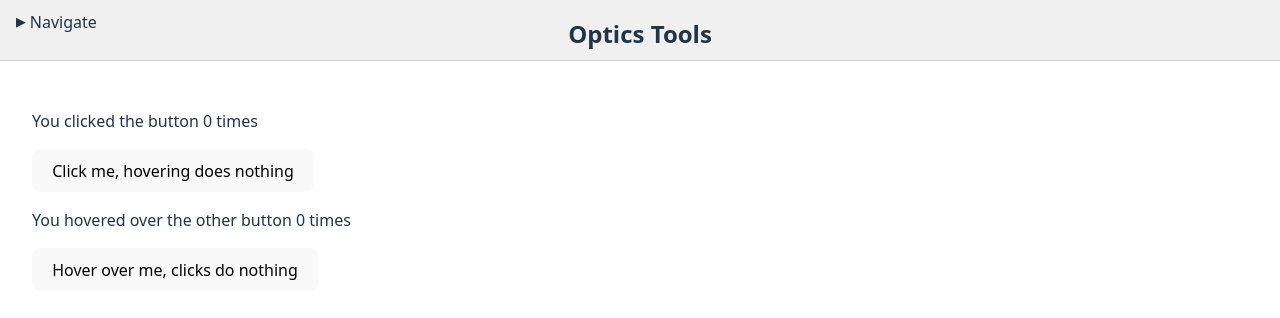
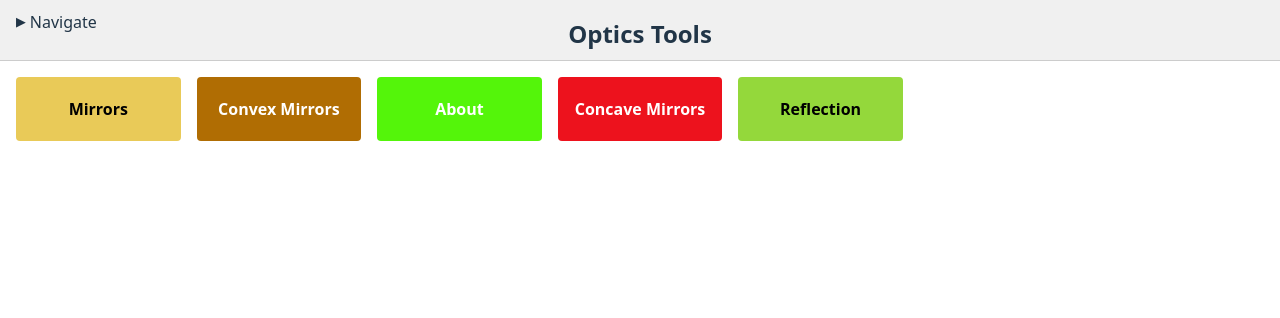
Before and after one commit to LaverBen/Optics-tools, a React (Vite) app: page / in a window 1280 px wide. Shown: the top 318 px of the page. Built offline with nearby package versions, Linux system fonts and the light colour scheme.

Commit message:
Implement brick layout home page

```diff
--- a/src/components/Header.jsx
+++ b/src/components/Header.jsx
@@ -1,5 +1,6 @@
 import { Link, Outlet, useLocation } from "react-router-dom";
 import { useState } from "react";
+import NAV_ITEMS from "./navItems";
 
 function NavLink({ to, label, location }) {
   return (
@@ -53,30 +54,7 @@ function NavList({ items, level = 0, location }) {
   );
 }
 
-const DEFAULT_NAV_ITEMS = [
-  { path: "/", label: "Home" },
-  { path: "/about", label: "About" },
-  {
-    path: "/reflection",
-    label: "Reflection",
-    children: [
-      {
-        path: "/reflection/mirrors",
-        label: "Mirrors",
-        children: [
-          {
-            path: "/reflection/mirrors/concave-mirrors",
-            label: "Concave Mirrors",
-          },
-          {
-            path: "/reflection/mirrors/convex-mirrors",
-            label: "Convex Mirrors",
-          },
-        ],
-      },
-    ],
-  },
-];
+const DEFAULT_NAV_ITEMS = NAV_ITEMS;
 
 function Header({ title, navItems = DEFAULT_NAV_ITEMS }) {
   const location = useLocation();
--- /dev/null
+++ b/src/components/navItems.js
@@ -0,0 +1,26 @@
+const NAV_ITEMS = [
+  { path: '/', label: 'Home' },
+  { path: '/about', label: 'About' },
+  {
+    path: '/reflection',
+    label: 'Reflection',
+    children: [
+      {
+        path: '/reflection/mirrors',
+        label: 'Mirrors',
+        children: [
+          {
+            path: '/reflection/mirrors/concave-mirrors',
+            label: 'Concave Mirrors',
+          },
+          {
+            path: '/reflection/mirrors/convex-mirrors',
+            label: 'Convex Mirrors',
+          },
+        ],
+      },
+    ],
+  },
+];
+
+export default NAV_ITEMS;
--- a/src/index.css
+++ b/src/index.css
@@ -145,3 +145,20 @@ details[open] > summary.nav-summary::before {
 .nav-toggle.open::before {
   content: "\25BC";
 }
+
+.brick-grid {
+  display: grid;
+  grid-template-columns: repeat(auto-fill, minmax(150px, 1fr));
+  gap: 1rem;
+  padding: 1rem;
+}
+
+.brick {
+  display: flex;
+  align-items: center;
+  justify-content: center;
+  min-height: 4rem;
+  font-weight: bold;
+  text-decoration: none;
+  border-radius: 4px;
+}
--- a/src/pages/Home.jsx
+++ b/src/pages/Home.jsx
@@ -1,22 +1,53 @@
-import { useState } from "react";
+import { useMemo } from "react";
+import { Link } from "react-router-dom";
 import Header from "../components/Header";
+import NAV_ITEMS from "../components/navItems";
+
+function flatten(items) {
+  return items.reduce((acc, item) => {
+    if (item.path) {
+      acc.push({ path: item.path, label: item.label });
+    }
+    if (item.children) {
+      acc.push(...flatten(item.children));
+    }
+    return acc;
+  }, []);
+}
 
 function Home() {
-  const [count_click, setCountClick] = useState(0);
-  const [count_hover, setCountHover] = useState(0);
+  const bricks = useMemo(() => {
+    const pages = flatten(NAV_ITEMS).filter((p) => p.path !== "/");
+    for (let i = pages.length - 1; i > 0; i -= 1) {
+      const j = Math.floor(Math.random() * (i + 1));
+      [pages[i], pages[j]] = [pages[j], pages[i]];
+    }
+    return pages.map((p) => {
+      const hue = Math.floor(Math.random() * 360);
+      const saturation = Math.floor(Math.random() * 40) + 60;
+      const lightness = Math.floor(Math.random() * 40) + 30;
+      return {
+        ...p,
+        bg: `hsl(${hue}, ${saturation}%, ${lightness}%)`,
+        color: lightness > 50 ? "#000" : "#fff",
+      };
+    });
+  }, []);
 
   return (
     <div>
       <Header title="Optics Tools" />
-      <div style={{ padding: "2rem" }}>
-        <p>You clicked the button {count_click} times</p>
-        <button onClick={() => setCountClick(count_click + 1)}>
-          Click me, hovering does nothing
-        </button>
-        <p>You hovered over the other button {count_hover} times</p>
-        <button onMouseOver={() => setCountHover(count_hover + 1)}>
-          Hover over me, clicks do nothing
-        </button>
+      <div className="brick-grid">
+        {bricks.map((b) => (
+          <Link
+            key={b.path}
+            to={b.path}
+            className="brick"
+            style={{ backgroundColor: b.bg, color: b.color }}
+          >
+            {b.label}
+          </Link>
+        ))}
       </div>
     </div>
   );
```
Also changed, not shown: 1 other file (tests, documents, lock files or other folders).
